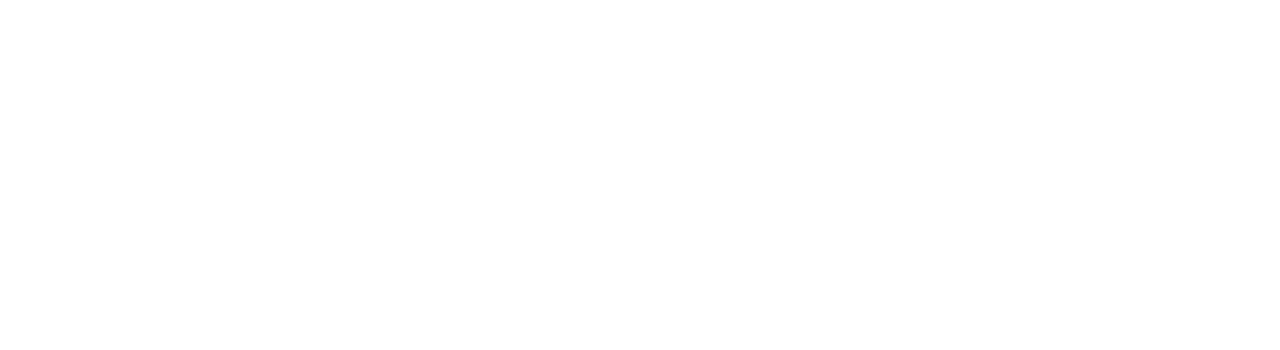
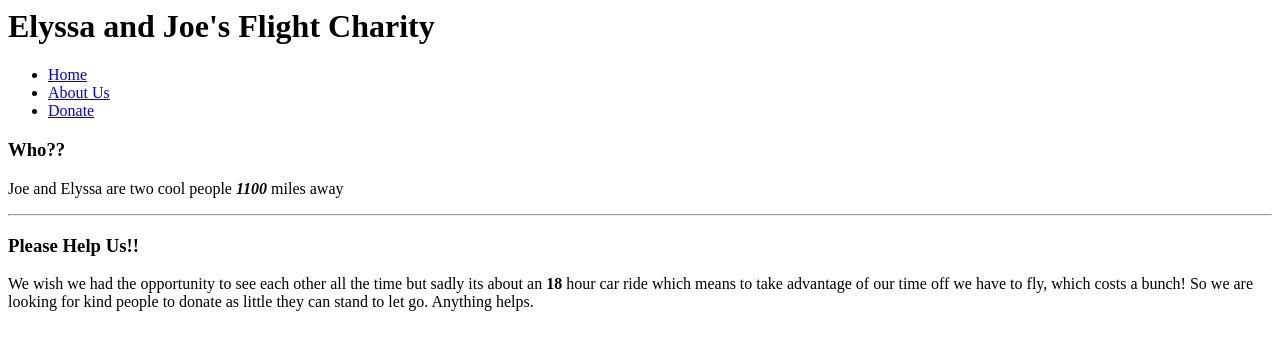
Before and after one commit to elyssalevine/travels, a plain HTML site: page index.html in a window 1280 px wide. Drawn offline with Linux system fonts and the light colour scheme.

Commit message:
Update index.html

```diff
--- a/index.html
+++ b/index.html
@@ -5,7 +5,35 @@
 </title>
 </head>
 
-<body> </body>
+<body><div id="wrapper">
+
+    <header class="page">
+    <h1> Elyssa and Joe's Flight Charity</h1>
+    </header>
+
+    <nav>
+         <ul>
+             <li><a href="index.html">Home</a></li>
+             <li><a href="aboutus.html">About Us</a></li>
+             <li><a
+                 href="donate.html">Donate </a></li>
+        </ul
+    </nav>
+
+    <article>
+        <header class="article">
+        <h3> Who?? </h3>
+        <p> Joe and Elyssa are two cool people <b>  <i>1100 </i></b>miles away  </p> <hr />
+        <h3> Please Help Us!! </h3>
+        <p> We wish we had the opportunity to see each other all the time but sadly its about an <b>18</b> hour car ride which means to take advantage of our time off we have to fly, which costs a bunch! So we are looking for kind people to donate as little they can stand to let go. Anything helps. </p>
+        </header>
+     </article>
+
+     <aside></aside>
+
+     <footer></footer>
+
+     </div> </body>
 
 
 </html>
```
